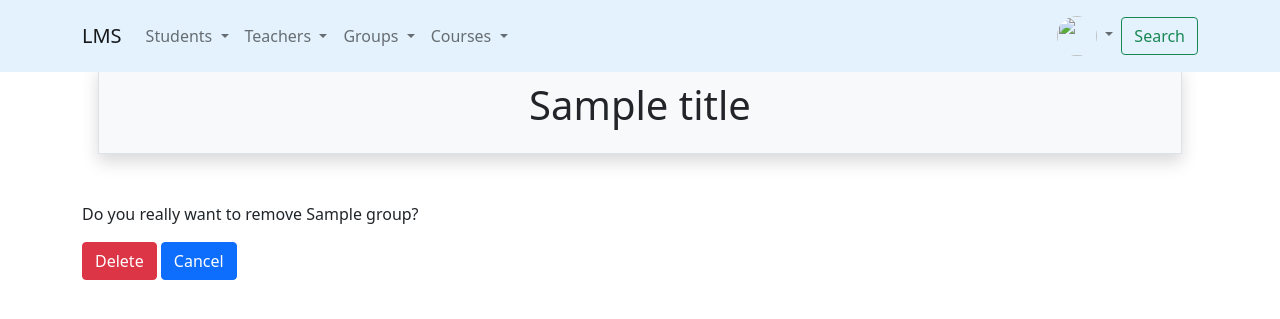
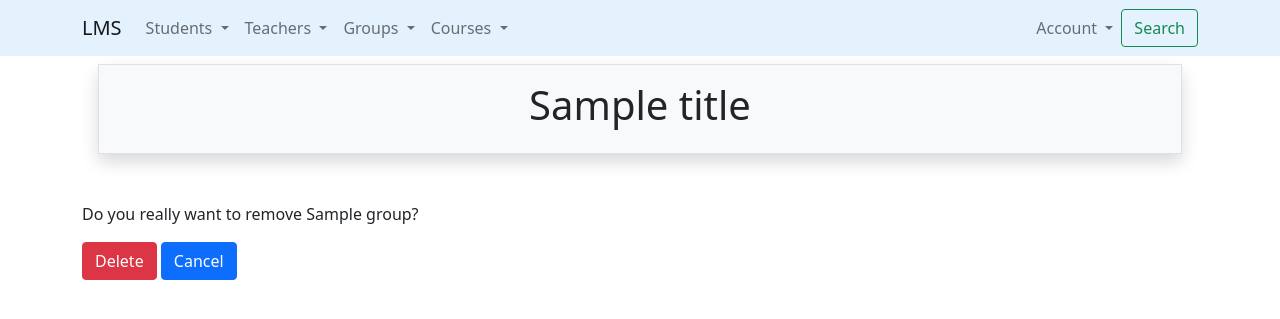
Before and after one commit to makmakom/h-p-a_lms, a Django app: template courses/templates/courses/delete.html in a window 1280 px wide. Shown: the top 319 px of the page. Run offline with Django 3.2, Linux system fonts and the light colour scheme; the template is opened without the code that fills it: most values are stand-ins (such as "Sample title", 1, 10 or a date in 2020).

Commit message:
019. hw. fix

```diff
--- a/templates/includes/nav-bar.html
+++ b/templates/includes/nav-bar.html
@@ -53,7 +53,11 @@
                 <li class="nav-item dropdown">
                     <a class="nav-link dropdown-toggle" href="#" id="navbarDropdown5" role="button"
                        data-bs-toggle="dropdown" aria-expanded="false">
-                        <img class="rounded-circle" src="{{ user.profile.avatar.url }}" width="40px" height="40px">
+                        {% if user.is_authenticated %}
+                            <img class="rounded-circle" src="{{ user.profile.avatar.url }}" width="40px" height="40px">
+                        {% else %}
+                            Account
+                        {% endif %}
                     </a>
                     <ul class="dropdown-menu" aria-labelledby="navbarDropdown5">
                         {% if user.is_authenticated %}
```
